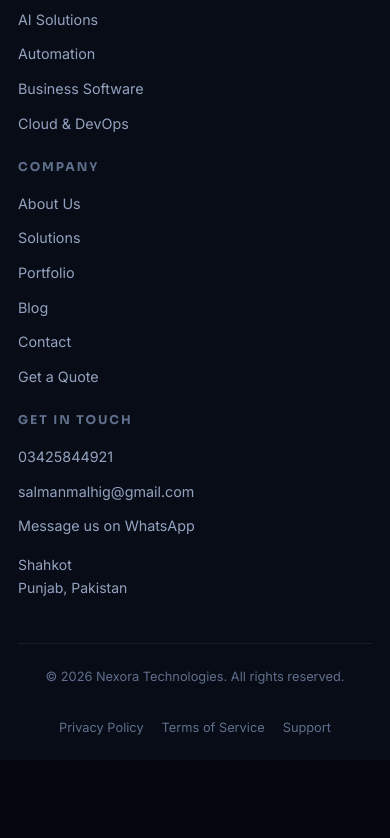
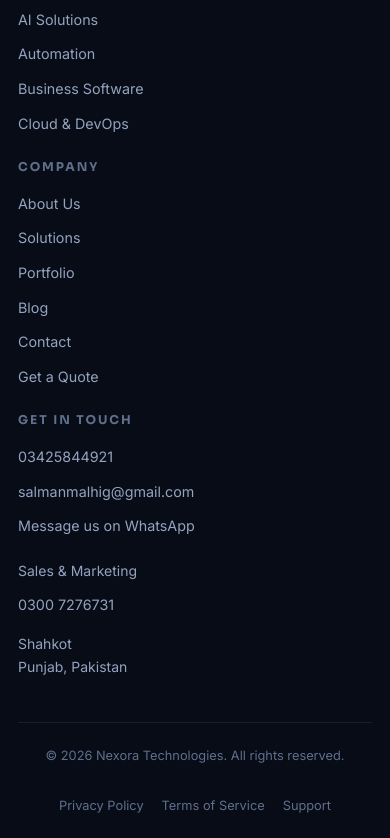
Before and after one commit to salmanggs/Nexora_Technologies, a plain HTML site: page 404.html in a window 390 px wide. Shown: the part 1512-2350 px from the top of the page. Before the commit the page ends 2272 px from the top, so only its background shows below. Drawn offline with Linux system fonts and the light colour scheme.

Commit message:
Add Zuhaib's number to the footer contact block
He is Marketing Manager; the footer previously listed only Salman's
phone, email and WhatsApp.

```diff
--- a/404.html
+++ b/404.html
@@ -149,6 +149,8 @@
           <a href="tel:+923425844921" data-cfg="phone">0342 5844921</a>
           <a href="mailto:salmanmalhig@gmail.com" data-cfg="email">salmanmalhig@gmail.com</a>
           <a href="#" data-cfg="wa" target="_blank" rel="noopener">Message us on WhatsApp</a>
+          <span class="dim small" style="margin-top:10px">Sales &amp; Marketing</span>
+          <a href="tel:+923007276731">0300 7276731</a>
           <span class="dim small" style="margin-top:4px">Shahkot<br>Punjab, Pakistan</span>
         </div>
       </div>
```
Also changed, not shown: about.html (+2 -0 lines), blog.html (+2 -0 lines), contact.html (+2 -0 lines), index.html (+2 -0 lines), portfolio.html (+2 -0 lines), post-ahwal-e-shahkot.html (+2 -0 lines), post-facebook-automation.html (+2 -0 lines), post-website-worth-it.html (+2 -0 lines), privacy.html (+2 -0 lines), quote.html (+2 -0 lines), services.html (+2 -0 lines), solutions.html (+2 -0 lines), terms.html (+2 -0 lines).
